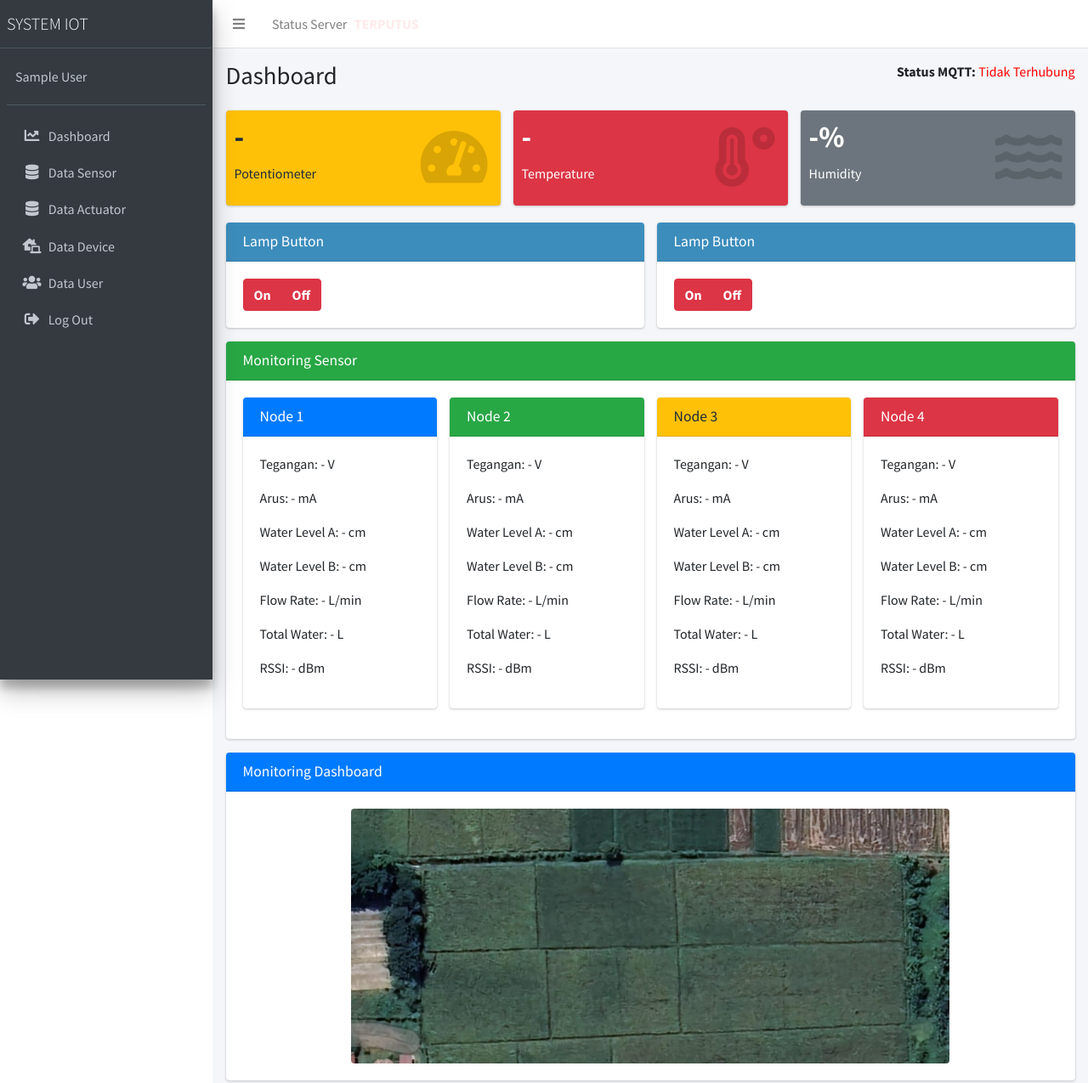
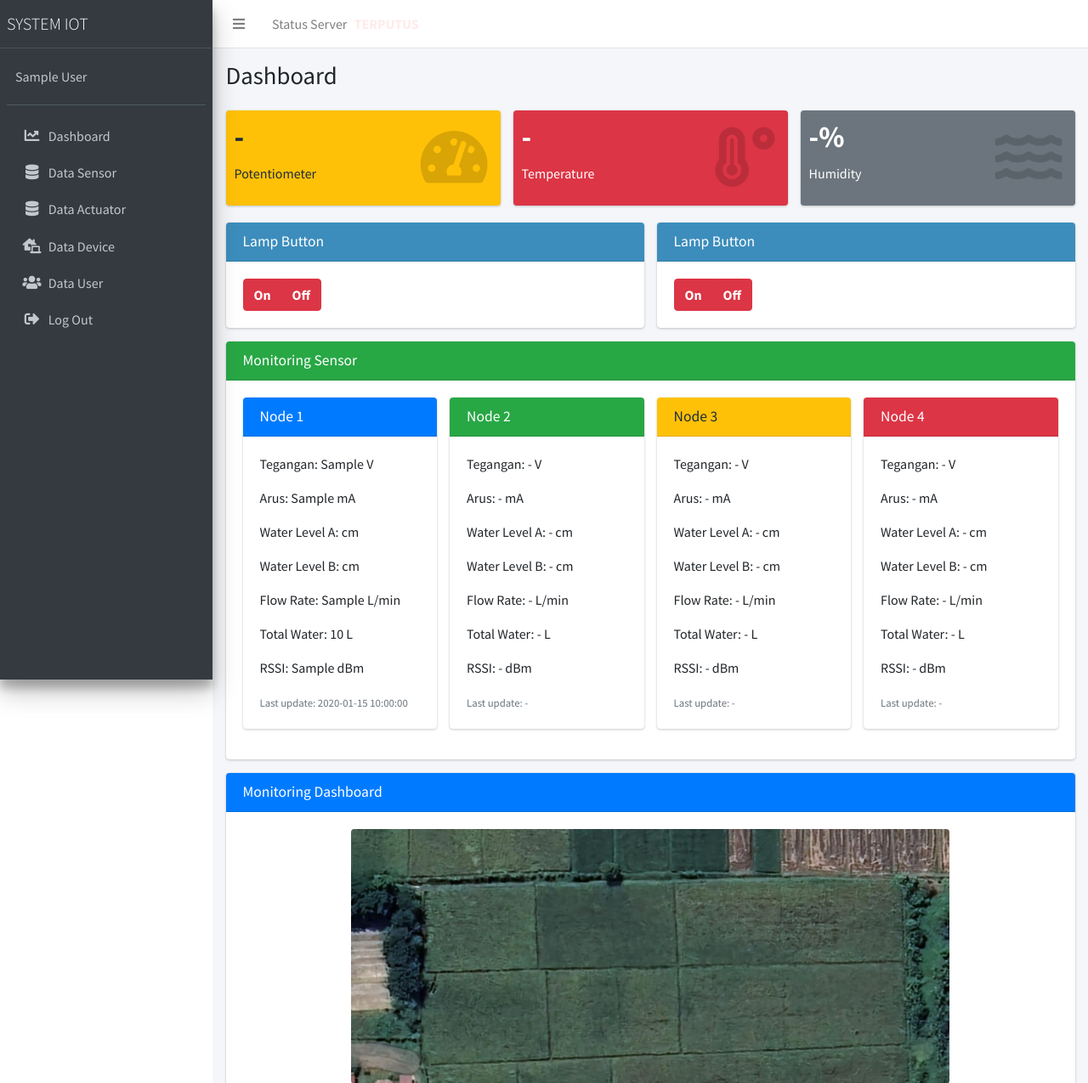
Before and after one commit to hildansaputraa/IoTWebDashboardScript, a PHP site: page / in a window 1280 px wide. Shown: the top 1275 px of the page at 85% size. Run offline with PHP 8.4, Linux system fonts and the light colour scheme; the visitor is signed in with stand-in values (Sample User, id 1); tables that the repository leaves empty or names only in its code hold one stand-in row (values such as "Sample post"); data that the repository does not hold is empty; some libraries are stand-ins or nearby versions.

Commit message:
Update dashboard.php

```diff
--- a/page/dashboard.php
+++ b/page/dashboard.php
@@ -1,26 +1,34 @@
 <?php
+include "config/database.php";
+
+// Ambil daftar device aktif
 $sql = "SELECT * FROM devices WHERE active='Yes'";
 $result = mysqli_query($connection, $sql);
+
+// Ambil data terakhir dari database untuk fallback (misal dari tabel last_data)
+$fallback = [];
+$fallbackQuery = mysqli_query($connection, "SELECT * FROM last_data ORDER BY timestamp DESC");
+if ($fallbackQuery) {
+  while ($row = mysqli_fetch_assoc($fallbackQuery)) {
+    $node = $row['node_id'];
+    $fallback[$node] = $row;
+  }
+}
 ?>
 
 <body class="hold-transition sidebar-mini">
   <div class="wrapper">
     <div class="content-wrapper">
-      <!-- Content Header (Page header) -->
       <div class="content-header">
         <div class="container-fluid">
           <div class="row mb-2">
             <div class="col-sm-6">
               <h1 class="m-0">Dashboard</h1>
             </div>
-            <div class="col-sm-6 text-right">
-              <strong>Status MQTT:</strong> <span id="status" style="color:red;">Tidak Terhubung</span>
-            </div>
           </div>
         </div>
       </div>
 
-      <!-- Main content -->
       <div class="content">
         <div class="container-fluid">
           <div class="row">
@@ -30,9 +38,7 @@ $result = mysqli_query($connection, $sql);
                   <h3 id="potentiometer">-</h3>
                   <p>Potentiometer</p>
                 </div>
-                <div class="icon">
-                  <i class="fas fa-tachometer-alt"></i>
-                </div>
+                <div class="icon"><i class="fas fa-tachometer-alt"></i></div>
               </div>
             </div>
             <div class="col-lg-4">
@@ -41,9 +47,7 @@ $result = mysqli_query($connection, $sql);
                   <h3 id="temperature">-</h3>
                   <p>Temperature</p>
                 </div>
-                <div class="icon">
-                  <i class="fas fa-temperature-high"></i>
-                </div>
+                <div class="icon"><i class="fas fa-temperature-high"></i></div>
               </div>
             </div>
             <div class="col-lg-4">
@@ -52,9 +56,7 @@ $result = mysqli_query($connection, $sql);
                   <h3><span id="humidity">-</span>%</h3>
                   <p>Humidity</p>
                 </div>
-                <div class="icon">
-                  <i class="fas fa-water"></i>
-                </div>
+                <div class="icon"><i class="fas fa-water"></i></div>
               </div>
             </div>
           </div>
@@ -63,9 +65,7 @@ $result = mysqli_query($connection, $sql);
           <div class="row">
             <div class="col-lg-6">
               <div class="card card-lightblue">
-                <div class="card-header">
-                  <h3 class="card-title">Lamp Button</h3>
-                </div>
+                <div class="card-header"><h3 class="card-title">Lamp Button</h3></div>
                 <div class="card-body table-responsive pad">
                   <div class="btn-group btn-group-toggle" data-toggle="buttons">
                     <label class="btn btn-danger" id="label-lampu1-nyala">
@@ -81,9 +81,7 @@ $result = mysqli_query($connection, $sql);
 
             <div class="col-lg-6">
               <div class="card card-lightblue">
-                <div class="card-header">
-                  <h3 class="card-title">Lamp Button</h3>
-                </div>
+                <div class="card-header"><h3 class="card-title">Lamp Button</h3></div>
                 <div class="card-body table-responsive pad">
                   <div class="btn-group btn-group-toggle" data-toggle="buttons">
                     <label class="btn btn-danger" id="label-lampu2-nyala">
@@ -102,25 +100,26 @@ $result = mysqli_query($connection, $sql);
           <div class="row">
             <div class="col-lg-12">
               <div class="card card-success">
-                <div class="card-header">
-                  <h3 class="card-title">Monitoring Sensor</h3>
-                </div>
+                <div class="card-header"><h3 class="card-title">Monitoring Sensor</h3></div>
                 <div class="card-body">
                   <div class="row">
-                    <?php for ($i = 1; $i <= 4; $i++) { ?>
+                    <?php for ($i = 1; $i <= 4; $i++) {
+                      $last = isset($fallback[$i]) ? $fallback[$i] : null; // ⬅️ fallback data
+                    ?>
                       <div class="col-md-3">
                         <div class="card card-<?php echo ['primary', 'success', 'warning', 'danger'][$i - 1]; ?>">
                           <div class="card-header">
                             <h3 class="card-title">Node <?php echo $i; ?></h3>
                           </div>
                           <div class="card-body">
-                            <p>Tegangan: <span id="node<?php echo $i; ?>-tegangan">-</span> V</p>
-                            <p>Arus: <span id="node<?php echo $i; ?>-arus">-</span> mA</p>
-                            <p>Water Level A: <span id="node<?php echo $i; ?>-waterlvA">-</span> cm</p>
-                            <p>Water Level B: <span id="node<?php echo $i; ?>-waterlvB">-</span> cm</p>
-                            <p>Flow Rate: <span id="node<?php echo $i; ?>-flowrate">-</span> L/min</p>
-                            <p>Total Water: <span id="node<?php echo $i; ?>-totalwater">-</span> L</p>
-                            <p>RSSI: <span id="node<?php echo $i; ?>-rssi">-</span> dBm</p>
+                            <p>Tegangan: <span id="node<?php echo $i; ?>-tegangan"><?php echo $last ? $last['tegangan'] : '-'; ?></span> V</p>
+                            <p>Arus: <span id="node<?php echo $i; ?>-arus"><?php echo $last ? $last['arus'] : '-'; ?></span> mA</p>
+                            <p>Water Level A: <span id="node<?php echo $i; ?>-waterlvA"><?php echo $last ? $last['waterlvA'] : '-'; ?></span> cm</p>
+                            <p>Water Level B: <span id="node<?php echo $i; ?>-waterlvB"><?php echo $last ? $last['waterlvB'] : '-'; ?></span> cm</p>
+                            <p>Flow Rate: <span id="node<?php echo $i; ?>-flowrate"><?php echo $last ? $last['flowrate'] : '-'; ?></span> L/min</p>
+                            <p>Total Water: <span id="node<?php echo $i; ?>-totalwater"><?php echo $last ? $last['totalwater'] : '-'; ?></span> L</p>
+                            <p>RSSI: <span id="node<?php echo $i; ?>-rssi"><?php echo $last ? $last['rssi'] : '-'; ?></span> dBm</p>
+                            <small class="text-muted">Last update: <?php echo $last ? $last['timestamp'] : '-'; ?></small>
                           </div>
                         </div>
                       </div>
@@ -149,17 +148,11 @@ $result = mysqli_query($connection, $sql);
           <div class="row">
             <div class="col-12">
               <div class="card card-lightblue">
-                <div class="card-header">
-                  <h3 class="card-title">Devices Status</h3>
-                </div>
+                <div class="card-header"><h3 class="card-title">Devices Status</h3></div>
                 <div class="card-body table-responsive p-0" style="height: 300px;">
                   <table class="table table-head-fixed text-nowrap">
                     <thead>
-                      <tr>
-                        <th>Serial Number</th>
-                        <th>Location</th>
-                        <th>Status</th>
-                      </tr>
+                      <tr><th>Serial Number</th><th>Location</th><th>Status</th></tr>
                     </thead>
                     <tbody>
                       <?php while ($row = mysqli_fetch_assoc($result)) { ?>
@@ -211,13 +204,12 @@ $result = mysqli_query($connection, $sql);
 
       client.subscribe("kelasiottt/#", { qos: 1 });
       client.subscribe("SmIr/data", { qos: 1 });
-      client.subscribe("SmIr/status/#", { qos: 1 }); // subscribe semua status
+      client.subscribe("SmIr/status/#", { qos: 1 });
     });
 
     client.on("message", function(topic, payload) {
       payload = payload.toString();
 
-      // Sensor dasar
       if (topic === "kelasiottt/12345678/temperature") document.getElementById("temperature").innerHTML = payload;
       else if (topic === "kelasiottt/12345678/humidity") document.getElementById("humidity").innerHTML = payload;
       else if (topic === "kelasiottt/12345678/potentiometer") document.getElementById("potentiometer").innerHTML = payload;
@@ -231,7 +223,6 @@ $result = mysqli_query($connection, $sql);
         }
       }
 
-      // Update status device dinamis
       if (topic.startsWith("SmIr/status/")) {
         const el = document.getElementById(topic);
         if (el) {
@@ -240,7 +231,6 @@ $result = mysqli_query($connection, $sql);
         }
       }
 
-      // Data node JSON
       if (topic === "SmIr/data") {
         try {
           const data = JSON.parse(payload);
```
